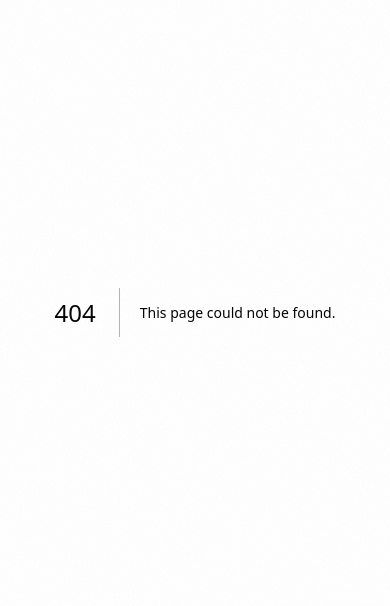
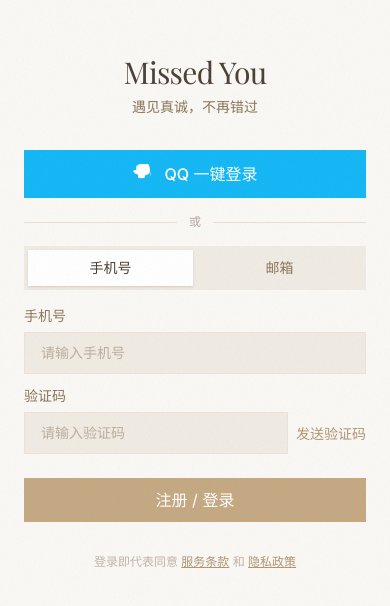
Before and after one commit to mcyy2129/missed-you, a Next.js app: page /auth in a window 390 px wide. Before the commit this address had no page. Shown: the part 110-716 px from the top of the page. Built offline with nearby package versions, Linux system fonts and the light colour scheme; a web font is replaced by a local one.

Commit message:
feat: add auth page with QQ login and phone/email registration

```diff
--- /dev/null
+++ b/app/auth/page.tsx
@@ -0,0 +1,60 @@
+'use client';
+
+import { useRouter } from 'next/navigation';
+import { motion } from 'framer-motion';
+import QQLoginButton from '@/components/auth/QQLoginButton';
+import LoginForm from '@/components/auth/LoginForm';
+import { useApp } from '@/lib/store';
+
+export default function AuthPage() {
+  const router = useRouter();
+  const { login } = useApp();
+
+  const handleLogin = () => {
+    login('新用户', 25, '北京');
+    router.push('/onboarding');
+  };
+
+  return (
+    <div className="flex-1 flex items-center justify-center p-6">
+      <motion.div
+        initial={{ opacity: 0, y: 20 }}
+        animate={{ opacity: 1, y: 0 }}
+        transition={{ duration: 0.5 }}
+        className="w-full max-w-sm flex flex-col items-center gap-8"
+      >
+        <div className="text-center">
+          <h1 className="font-display text-3xl text-brown-800 tracking-tight">
+            Missed You
+          </h1>
+          <p className="font-serif text-sm text-brown-600 mt-2">
+            遇见真诚，不再错过
+          </p>
+        </div>
+
+        <div className="w-full flex flex-col gap-4">
+          <QQLoginButton onClick={handleLogin} />
+
+          <div className="flex items-center gap-3">
+            <div className="flex-1 h-px bg-bronze-300/30" />
+            <span className="text-xs text-brown-600/60 font-sans">或</span>
+            <div className="flex-1 h-px bg-bronze-300/30" />
+          </div>
+
+          <LoginForm onSubmit={handleLogin} />
+        </div>
+
+        <p className="text-xs text-brown-600/50 font-sans text-center">
+          登录即代表同意{' '}
+          <a href="#" className="text-bronze-400 hover:text-bronze-500 underline">
+            服务条款
+          </a>{' '}
+          和{' '}
+          <a href="#" className="text-bronze-400 hover:text-bronze-500 underline">
+            隐私政策
+          </a>
+        </p>
+      </motion.div>
+    </div>
+  );
+}
--- /dev/null
+++ b/components/auth/LoginForm.tsx
@@ -0,0 +1,127 @@
+'use client';
+
+import { useState } from 'react';
+import { motion, AnimatePresence } from 'framer-motion';
+import Input from '@/components/ui/Input';
+import Button from '@/components/ui/Button';
+
+type Tab = 'phone' | 'email';
+
+interface LoginFormProps {
+  onSubmit?: () => void;
+}
+
+export default function LoginForm({ onSubmit }: LoginFormProps) {
+  const [activeTab, setActiveTab] = useState<Tab>('phone');
+  const [phone, setPhone] = useState('');
+  const [email, setEmail] = useState('');
+  const [code, setCode] = useState('');
+  const [codeSent, setCodeSent] = useState(false);
+
+  const handleSendCode = () => {
+    setCodeSent(true);
+  };
+
+  const handleSubmit = (e: React.FormEvent) => {
+    e.preventDefault();
+    onSubmit?.();
+  };
+
+  return (
+    <form onSubmit={handleSubmit} className="flex flex-col gap-4">
+      <div className="flex gap-1 bg-cream-100 rounded-card p-1">
+        {(['phone', 'email'] as const).map((tab) => (
+          <button
+            key={tab}
+            type="button"
+            onClick={() => setActiveTab(tab)}
+            className={`flex-1 py-2 text-sm font-sans font-medium rounded-card transition-colors cursor-pointer ${
+              activeTab === tab
+                ? 'bg-white text-brown-800 shadow-sm'
+                : 'text-brown-600 hover:text-brown-700'
+            }`}
+          >
+            {tab === 'phone' ? '手机号' : '邮箱'}
+          </button>
+        ))}
+      </div>
+
+      <AnimatePresence mode="wait">
+        {activeTab === 'phone' ? (
+          <motion.div
+            key="phone"
+            initial={{ opacity: 0, x: -10 }}
+            animate={{ opacity: 1, x: 0 }}
+            exit={{ opacity: 0, x: 10 }}
+            transition={{ duration: 0.15 }}
+            className="flex flex-col gap-3"
+          >
+            <Input
+              label="手机号"
+              placeholder="请输入手机号"
+              value={phone}
+              onChange={(e) => setPhone(e.target.value)}
+            />
+            <div className="flex gap-2 items-end">
+              <div className="flex-1">
+                <Input
+                  label="验证码"
+                  placeholder="请输入验证码"
+                  value={code}
+                  onChange={(e) => setCode(e.target.value)}
+                />
+              </div>
+              <button
+                type="button"
+                onClick={handleSendCode}
+                disabled={codeSent}
+                className="text-sm text-bronze-400 hover:text-bronze-500 whitespace-nowrap pb-2.5 font-sans cursor-pointer disabled:opacity-50 disabled:cursor-not-allowed"
+              >
+                {codeSent ? '已发送' : '发送验证码'}
+              </button>
+            </div>
+          </motion.div>
+        ) : (
+          <motion.div
+            key="email"
+            initial={{ opacity: 0, x: 10 }}
+            animate={{ opacity: 1, x: 0 }}
+            exit={{ opacity: 0, x: -10 }}
+            transition={{ duration: 0.15 }}
+            className="flex flex-col gap-3"
+          >
+            <Input
+              label="邮箱"
+              placeholder="请输入邮箱地址"
+              type="email"
+              value={email}
+              onChange={(e) => setEmail(e.target.value)}
+            />
+            <div className="flex gap-2 items-end">
+              <div className="flex-1">
+                <Input
+                  label="验证码"
+                  placeholder="请输入验证码"
+                  value={code}
+                  onChange={(e) => setCode(e.target.value)}
+                />
+              </div>
+              <button
+                type="button"
+                onClick={handleSendCode}
+                disabled={codeSent}
+                className="text-sm text-bronze-400 hover:text-bronze-500 whitespace-nowrap pb-2.5 font-sans cursor-pointer disabled:opacity-50 disabled:cursor-not-allowed"
+              >
+                {codeSent ? '已发送' : '发送验证码'}
+              </button>
+            </div>
+          </motion.div>
+        )}
+      </AnimatePresence>
+
+      <Button type="submit" className="w-full mt-2">
+        注册 / 登录
+      </Button>
+    </form>
+  );
+}
--- /dev/null
+++ b/components/auth/QQLoginButton.tsx
@@ -0,0 +1,24 @@
+'use client';
+
+import { motion } from 'framer-motion';
+
+interface QQLoginButtonProps {
+  onClick?: () => void;
+}
+
+export default function QQLoginButton({ onClick }: QQLoginButtonProps) {
+  return (
+    <motion.button
+      whileHover={{ scale: 1.05, boxShadow: '0 8px 30px rgba(18,183,245,0.3)' }}
+      whileTap={{ scale: 0.97 }}
+      transition={{ type: 'spring', stiffness: 400, damping: 17 }}
+      onClick={onClick}
+      className="w-full flex items-center justify-center gap-3 rounded-card bg-[#12B7F5] text-white font-sans font-medium py-3 px-6 cursor-pointer select-none hover:bg-[#0EA5E0] transition-colors"
+    >
+      <svg viewBox="0 0 24 24" className="w-5 h-5 fill-current">
+        <path d="M21.395 15.035a39.548 39.548 0 0 0-1.266-3.334c.19-1.26.27-2.565.27-3.9 0-7.378-3.582-8.8-3.582-8.8s1.482-2.937-1.045-5.506C13.896-2.167 11.243 0 11.243 0S7.066-.33 5.12 1.63C2.594 4.166 4.076 7.103 4.076 7.103S1.33 6.913 0 8.173C0 8.173 1.49 12.16 6.165 12.8c-.062.45-.163 1.32-.163 2.235 0 .48.042.948.11 1.4H6.1a12.096 12.096 0 0 0 3.535.545h.85c1.226-.027 2.436-.168 3.584-.447.065-.43.11-.872.11-1.323 0-.48-.048-.943-.12-1.4h.006c3.592-.36 6.2-2.53 6.2-5.166 0-.237-.007-.47-.02-.7z" />
+      </svg>
+      QQ 一键登录
+    </motion.button>
+  );
+}
```
